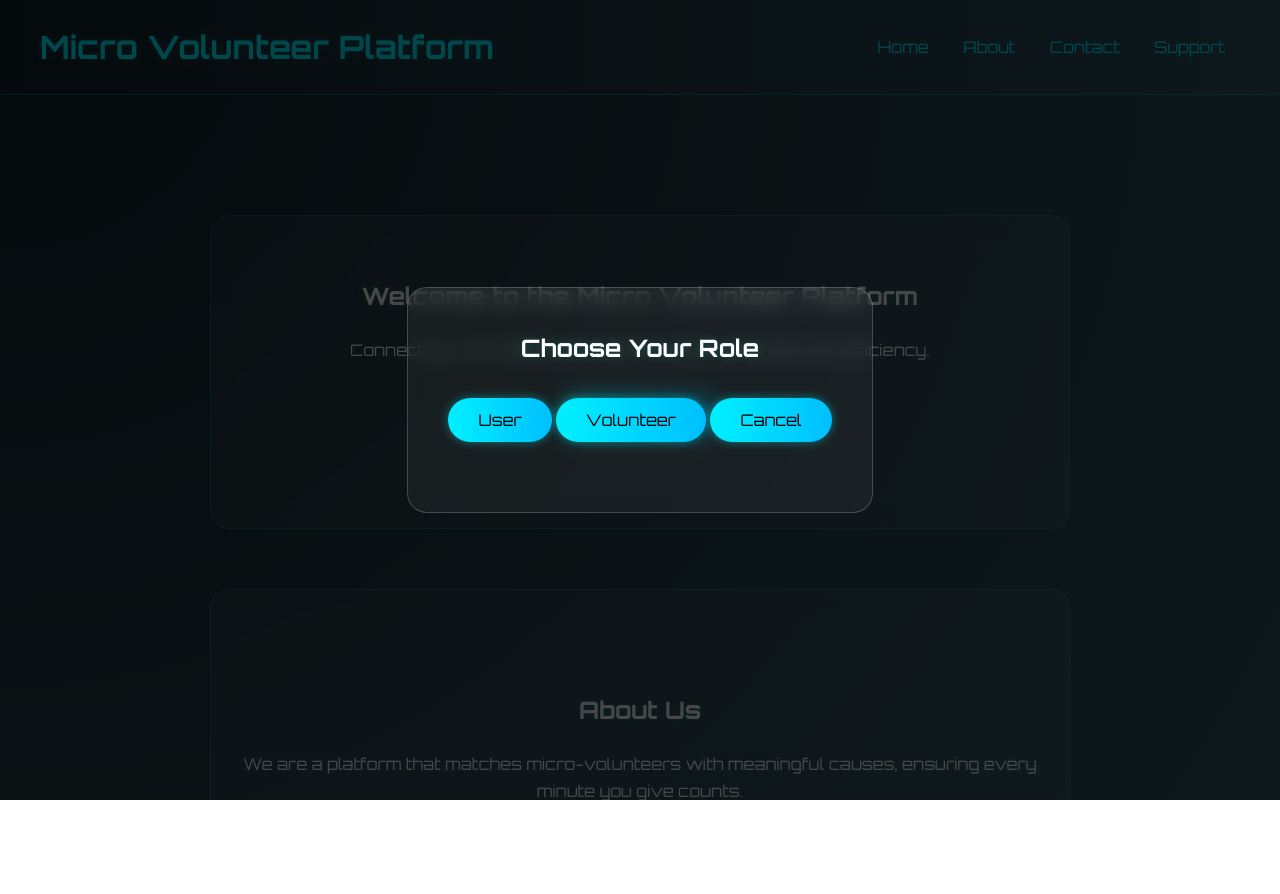
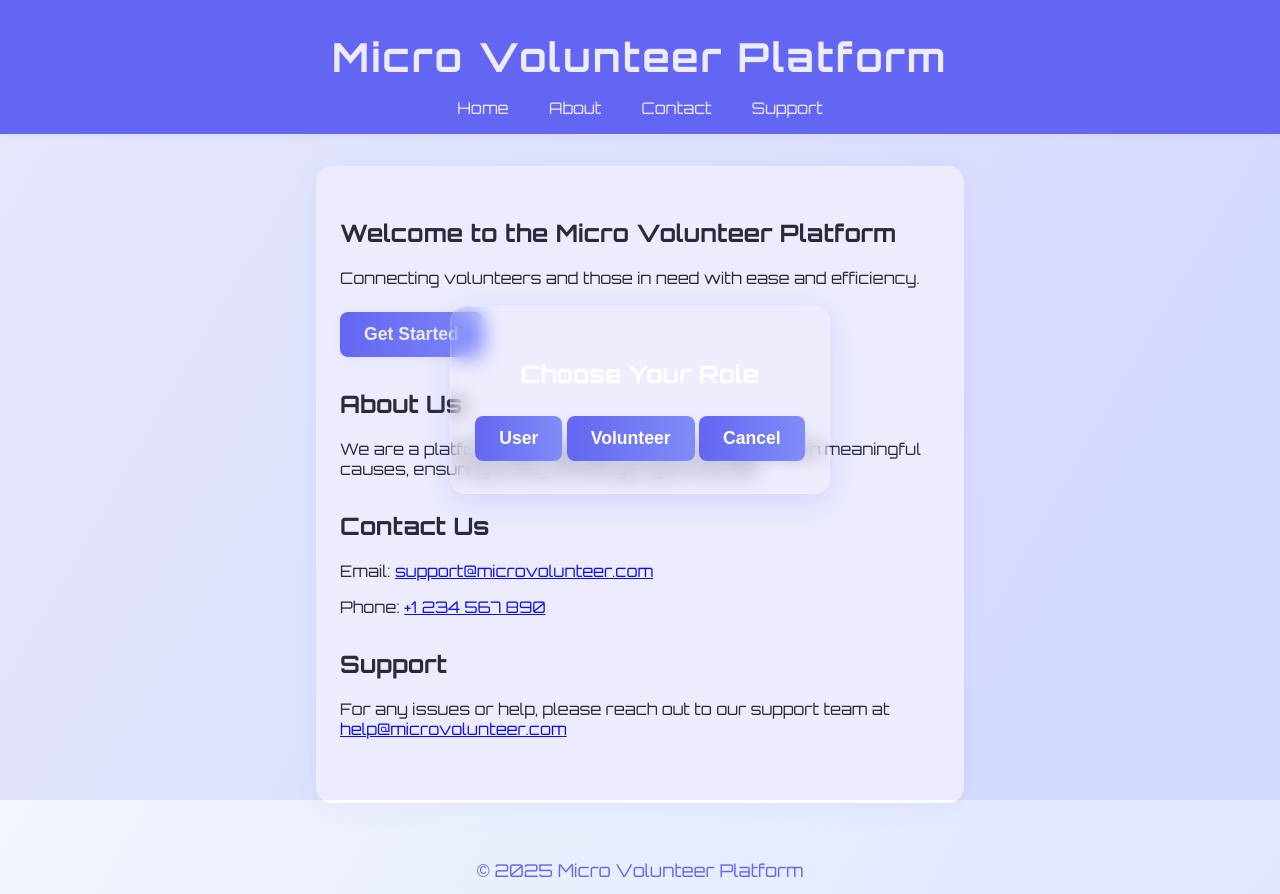
Before and after one commit to soundaryaXai/hacka, a plain HTML site: page index.html in a window 1280 px wide. Both pictures are taken after a click on the button "Get Started". Before the commit the page ends 800 px from the top, so only its background shows below. Drawn offline with Linux system fonts and the light colour scheme.

Commit message:
modified

```diff
--- a/styles/global.css
+++ b/styles/global.css
@@ -1,131 +1,148 @@
-/* Reset & global */
-* {
+/* Beautiful, modern global styles for Micro Volunteer Platform */
+
+body {
+    font-family: 'Orbitron', Arial, sans-serif;
+    background: linear-gradient(120deg, #f8fafc 0%, #e0e7ff 100%);
+    color: #222;
     margin: 0;
-    padding: 0;
-    box-sizing: border-box;
-    font-family: 'Orbitron', sans-serif;
-}
-
-body, html {
-    width: 100%;
-    height: 100%;
-    background: radial-gradient(circle at top left, #0f2027, #203a43, #2c5364);
-    color: #eee;
-    overflow-x: hidden;
-    position: relative;
-    line-height: 1.7;   /* Increased line spacing */
+    min-height: 100vh;
 }
 
 header {
-    background: linear-gradient(90deg, #0f2027, #203a43, #2c5364);
-    color: #00f0ff;
-    padding: 20px 40px;
-    display: flex;
-    justify-content: space-between;
-    align-items: center;
-    border-bottom: 1px solid #00f0ff50;
+    background: #6366f1;
+    color: #fff;
+    padding: 32px 0 16px 0;
+    text-align: center;
+    box-shadow: 0 2px 8px rgba(99,102,241,0.08);
 }
 
-nav a {
-    color: #00f0ff;
-    margin: 0 15px;
-    text-decoration: none;
-    font-weight: 500;
-    position: relative;
+header h1 {
+    font-size: 2.5rem;
+    margin: 0;
+    letter-spacing: 2px;
 }
 
-nav a::after {
-    content: '';
-    position: absolute;
-    width: 0%;
-    height: 2px;
-    background: #00f0ff;
-    left: 0;
-    bottom: -5px;
-    transition: 0.3s;
+nav {
+    margin-top: 16px;
 }
-
-nav a:hover::after {
-    width: 100%;
+nav a {
+    color: #fff;
+    text-decoration: none;
+    margin: 0 18px;
+    font-weight: 500;
+    transition: color 0.2s;
+}
+nav a:hover {
+    color: #a5b4fc;
 }
 
 main {
-    max-width: 900px;
-    margin: 40px auto;
-    padding: 20px;
-    text-align: center;
+    background: #fff;
+    border-radius: 16px;
+    box-shadow: 0 4px 24px rgba(99,102,241,0.08);
+    padding: 32px 24px;
+    margin: 32px auto;
+    max-width: 600px;
 }
 
 .section {
-    margin: 60px 0;
-    padding: 60px 20px;
-    background: rgba(255,255,255,0.05);
-    border: 1px solid #00f0ff30;
-    border-radius: 20px;
-    backdrop-filter: blur(10px);
-    animation: fadeIn 0.5s ease-in-out;
+    margin-bottom: 32px;
 }
 
-.section h2 {
-    margin-bottom: 20px;
+form {
+    display: flex;
+    flex-direction: column;
+    gap: 16px;
+}
+form label {
+    font-weight: 600;
+    margin-bottom: 4px;
+}
+form input,
+form select,
+form textarea {
+    padding: 10px 12px;
+    border: 1px solid #c7d2fe;
+    border-radius: 8px;
+    font-size: 1rem;
+    background: #f1f5f9;
+    transition: border-color 0.2s;
+}
+form input:focus,
+form select:focus,
+form textarea:focus {
+    border-color: #6366f1;
+    outline: none;
+}
+form small {
+    color: #6366f1;
+    font-size: 0.95em;
+    margin-top: -8px;
 }
 
-@keyframes fadeIn {
-    from { opacity: 0; transform: translateY(20px); }
-    to { opacity: 1; transform: translateY(0); }
+.get-started,
+.role-btn,
+button {
+    background: linear-gradient(90deg, #6366f1 0%, #818cf8 100%);
+    color: #fff;
+    border: none;
+    border-radius: 8px;
+    padding: 12px 24px;
+    font-size: 1.1rem;
+    font-weight: 700;
+    cursor: pointer;
+    box-shadow: 0 2px 8px rgba(99,102,241,0.08);
+    margin-top: 8px;
+    transition: background 0.2s, transform 0.2s;
 }
-
-.get-started, .role-btn, button {
-    padding: 12px 30px;
-    font-size: 1rem;
-    border: none;
-    border-radius: 30px;
-    background: linear-gradient(90deg, #00f0ff, #00bfff);
-    color: #000;
-    cursor: pointer;
-    box-shadow: 0 0 10px #00f0ff70;
-    transition: transform 0.3s, box-shadow 0.3s;
-    margin: 30px auto;
-    display: inline-block;
-}
-
-.get-started:hover, .role-btn:hover, button:hover {
-    transform: scale(1.05);
-    box-shadow: 0 0 20px #00f0ff;
-}
-
-.modal {
-    display: none;
-    position: fixed;
-    top: 0; left: 0;
-    width: 100%;
-    height: 100%;
-    background: rgba(0,0,0,0.7);
-    justify-content: center;
-    align-items: center;
-}
-
-.modal-content {
-    background: #1c1c1c;
-    padding: 40px;
-    border-radius: 20px;
-    text-align: center;
-    border: 1px solid #00f0ff50;
+.get-started:hover,
+.role-btn:hover,
+button:hover {
+    background: linear-gradient(90deg, #818cf8 0%, #6366f1 100%);
+    transform: translateY(-2px) scale(1.03);
 }
 
 footer {
     text-align: center;
-    padding: 20px;
-    background: #0f2027;
-    border-top: 1px solid #00f0ff50;
-    margin-top: 40px;
+    padding: 24px 0 12px 0;
+    color: #6366f1;
+    font-size: 1.1rem;
+    background: transparent;
+    margin-top: 32px;
 }
 
-h1, h2, h3, p {
-    text-shadow: 0 0 10px #00f0ff30;
+/* Modal styles */
+.modal {
+    position: fixed;
+    top: 0; left: 0; right: 0; bottom: 0;
+    display: none;
+    align-items: center;
+    justify-content: center;
+    background: rgba(99,102,241,0.12);
+    z-index: 1000;
+}
+.modal-content {
+    background: #fff;
+    border-radius: 16px;
+    padding: 32px 24px;
+    box-shadow: 0 8px 32px rgba(99,102,241,0.18);
+    min-width: 320px;
+    text-align: center;
+}
+.transparent-box {
+    background: rgba(255,255,255,0.85);
+    border: 1px solid #c7d2fe;
+    backdrop-filter: blur(8px);
 }
 
-/* Additional Spacing for About, Contact, Support */
-#about, #contact, #support {
-    padding-top: 100px;  /* pushes them more downward */
+/* Responsive design */
+@media (max-width: 700px) {
+    main {
+        max-width: 98vw;
+        padding: 16px 4vw;
+    }
+    .modal-content {
+        min-width: 90vw;
+        padding: 24px 8vw;
+    }
 }
```
Also changed, not shown: user/html/auth.html (+20 -34 lines).
